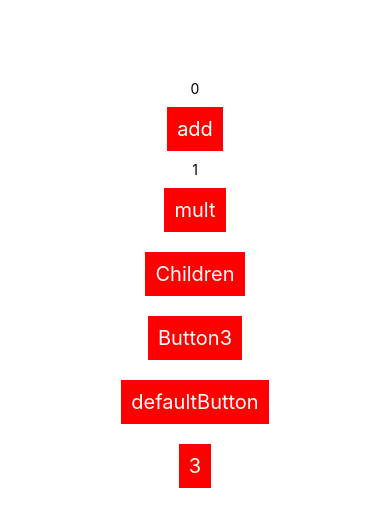
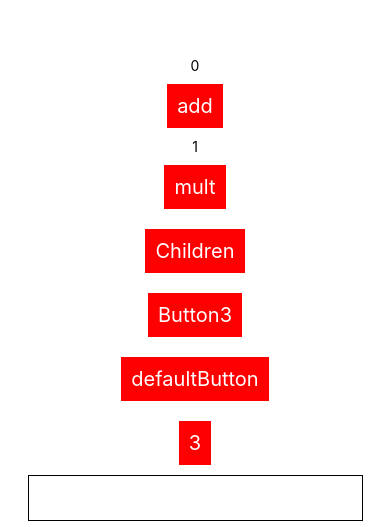
Before and after one commit to ArtemisDicoTiar/rn_study, a React Native app: screen / in a window 390 px wide. Shown: the part 133-660 px from the top of the page. Built offline with nearby package versions, Linux system fonts and the light colour scheme.

Commit message:
event done

```diff
--- a/src/App.js
+++ b/src/App.js
@@ -2,6 +2,7 @@ import {StatusBar} from 'expo-status-bar';
 import React, {useState} from 'react';
 import {StyleSheet, Text, View} from 'react-native';
 import MyButton from "./ByButton";
+import {TextInput} from "react-native";
 
 export default function App() {
     const [addition, setAddition] = useState(0)
@@ -25,6 +26,11 @@ export default function App() {
             {/*default prop을 벗어나는 친구.*/}
             {/*Warning: Failed prop type: Invalid prop `title` of type `number` supplied to `MyButton`, expected `string`.*/}
             <MyButton title={'3'}/>
+
+            <TextInput onChangeText={text => console.log(text)}
+                       // onChange={event => console.log(event.nativeEvent)}
+                       style={{borderWidth:1, padding: 10, fontSize: 20}}
+            />
         </View>
     );
 }
--- a/src/ByButton.js
+++ b/src/ByButton.js
@@ -10,7 +10,14 @@ const MyButton = ({title, onPress, children}) => {
         //      hitSlop은 동작 자체를 사용자의 터치 좌표를 받고 해당 좌표가 지정한 범위 안이면 맞다고 처리하는 것 같다
         //      그렇기 때문에 직접적인(물리적인) 공간을 차지하지 않는다.
         // pressRetentionOffset은 버튼을 누르고 파라미터로 넘겨준 범위만큼을 벗어나게 되면 선택이 취소된다.
-        <TouchableOpacity onPress={onPress}
+        // 버튼 호출순
+        // in      out press
+        // in long out
+        <TouchableOpacity onPress={() => console.log('press')}
+                          onPressIn={() => console.log('in')}
+                          onPressOut={() => console.log('out')}
+                          onLongPress={() => console.log('long')}
+                          delayLongPres={3000} // 이 파라미터로 길게 누름의 시간을 조절 가능.
                           hitSlop={{bottom: 10, top: 10, left: 10, right: 10}}
                           pressRetentionOffset={{bottom: 10, top: 10, left: 10, right: 10}}
                           style={{margin: 10}}
```
